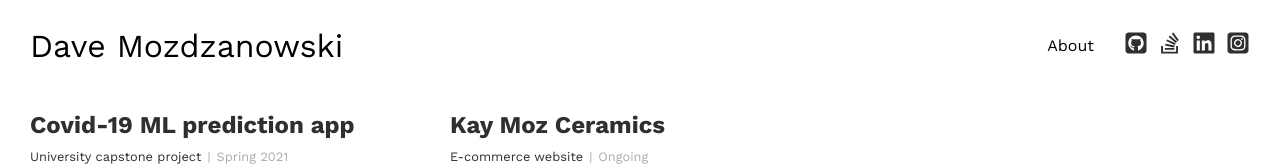
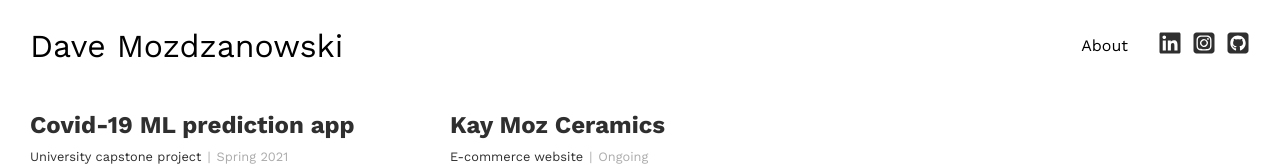
Before and after one commit to davemoz/davemozdotdev, a Next.js app: page / in a window 1280 px wide. Shown: the top 166 px of the page. Built offline with nearby package versions, Linux system fonts and the light colour scheme.

Commit message:
Remove SO icon; update npm packages

```diff
--- a/components/Nav/SocialNav.tsx
+++ b/components/Nav/SocialNav.tsx
@@ -2,23 +2,13 @@ import Link from "next/link";
 import { FontAwesomeIcon } from "@fortawesome/react-fontawesome";
 import {
   faGithubSquare,
-  faStackOverflow,
   faLinkedin,
-  faTwitterSquare,
   faInstagramSquare,
 } from "@fortawesome/free-brands-svg-icons";
 
 import styles from "./SocialNav.module.scss";
 
 const socials = {
-  github: {
-    url: "https://github.com/davemoz",
-    icon: <FontAwesomeIcon icon={faGithubSquare} />,
-  },
-  stackoverflow: {
-    url: "https://stackoverflow.com/users/1204415/dmoz",
-    icon: <FontAwesomeIcon icon={faStackOverflow} />,
-  },
   linkedin: {
     url: "https://www.linkedin.com/in/davejmoz/",
     icon: <FontAwesomeIcon icon={faLinkedin} />,
@@ -26,6 +16,10 @@ const socials = {
   instagram: {
     url: "https://instagram.com/thewizardofmoz",
     icon: <FontAwesomeIcon icon={faInstagramSquare} />,
+  },
+  github: {
+    url: "https://github.com/davemoz",
+    icon: <FontAwesomeIcon icon={faGithubSquare} />,
   },
 };
 
--- a/next.config.js
+++ b/next.config.js
@@ -16,7 +16,6 @@ const nextConfig = {
     removeConsole: process.env.NODE_ENV !== "development",
   },
   experimental: {
-    appDir: true,
     mdxRs: true,
   },
   pageExtensions: ["ts", "tsx", "js", "jsx", "md", "mdx"],
```
Also changed, not shown: package.json (+6 -6 lines), 1 other file (tests, documents, lock files or other folders).
